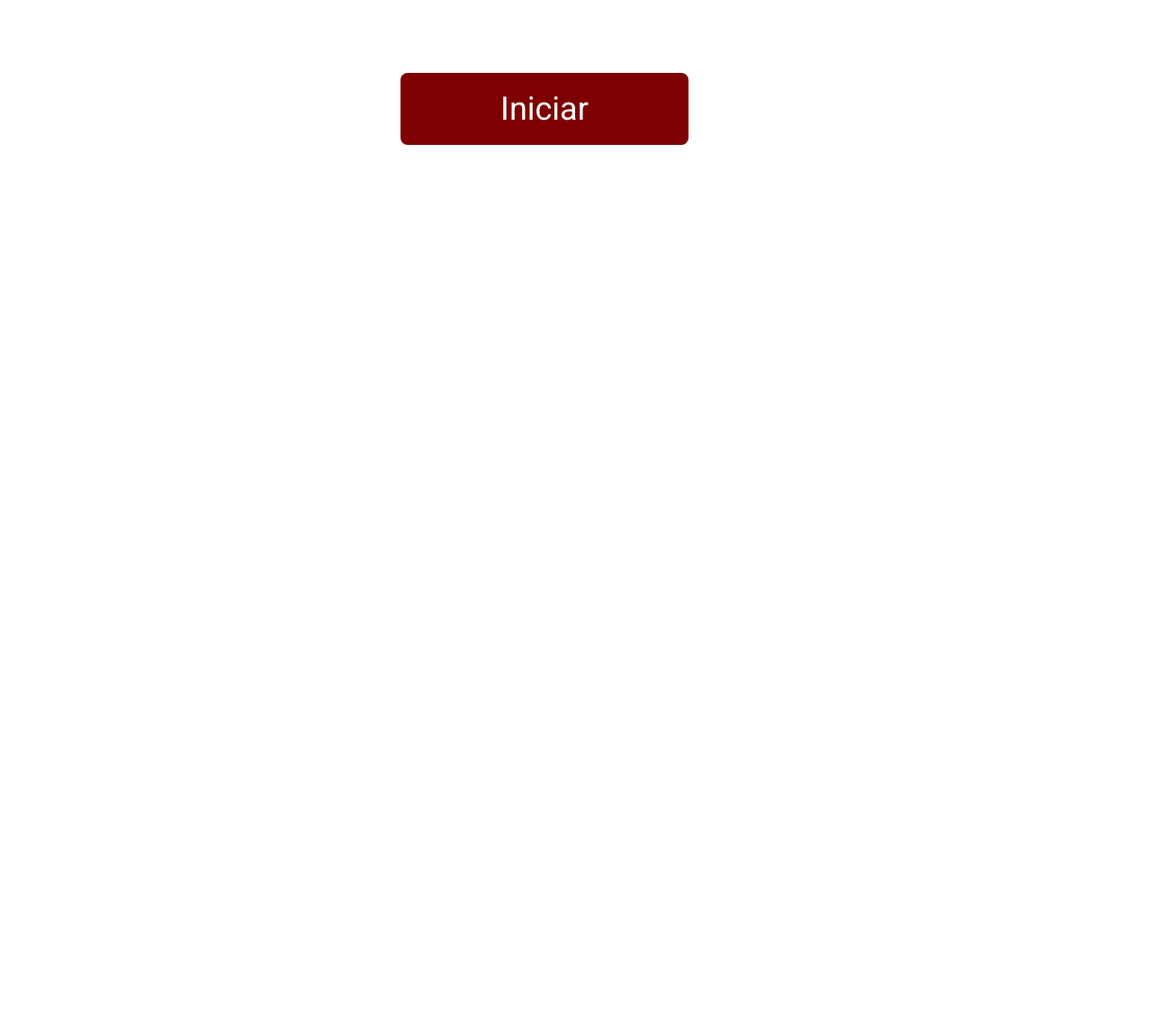
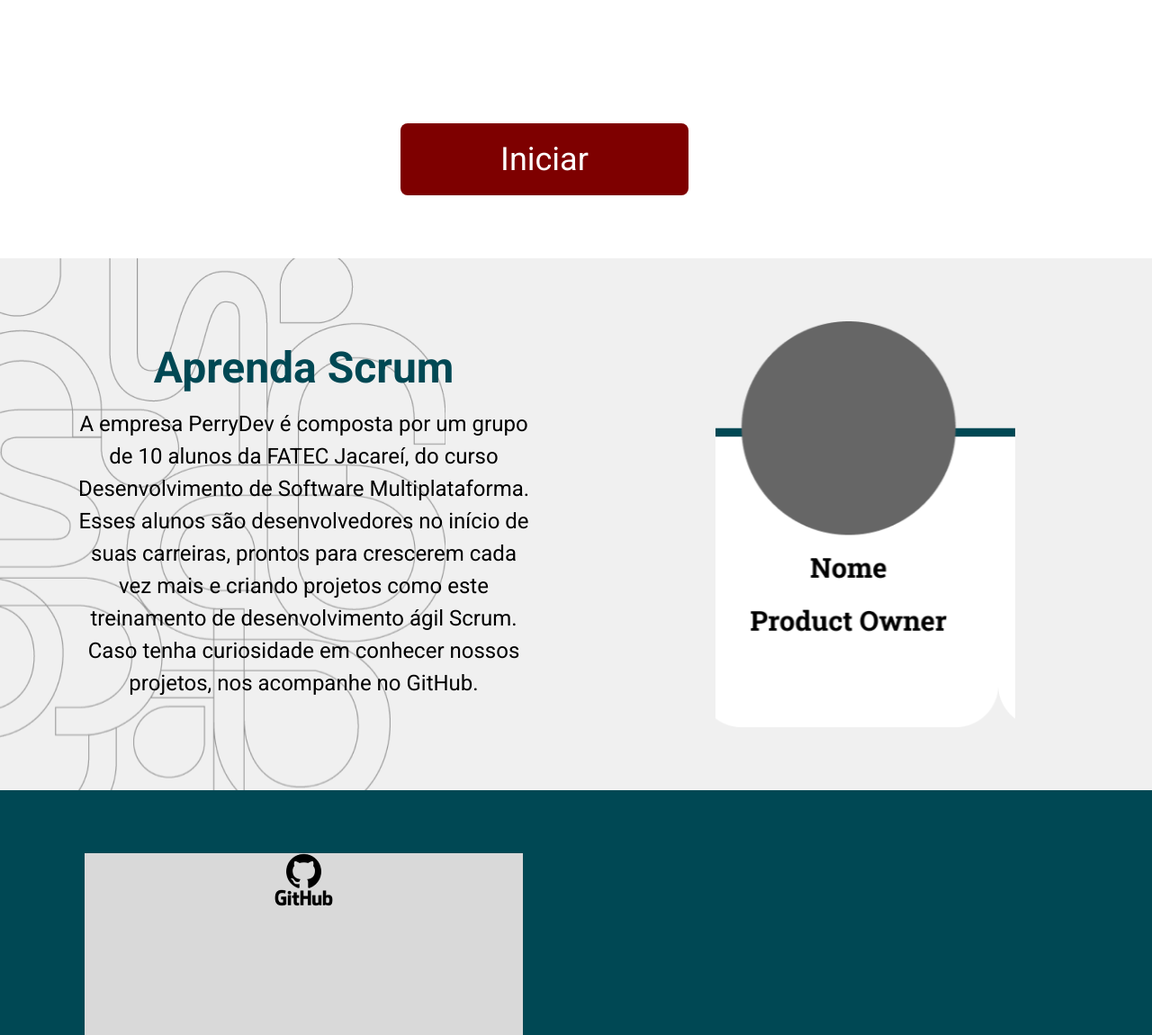
Before and after one commit to heclair/projetoIntegradorFatec, a website: page index.html in a window 1280 px wide. Shown: the part 1650-2800 px from the top of the page at 90% size. Before the commit the page ends 1881 px from the top, so only its background shows below. Drawn offline with nearby package versions, Linux system fonts and the light colour scheme.

Commit message:
ultima edicao

```diff
--- a/css/styles.css
+++ b/css/styles.css
@@ -159,12 +159,48 @@ header, .navbar{
 }
 
 
-/*BOTÃO INICIAR CURSO MARIANA RAMALHO*/
-
 /*OS DESENVOLVEDORES WILLIAN GARCIA E LUIZ EDUARDO*/
 
+#devTexto p{
+
+    font-family: 'Roboto';
+    font-style: normal;
+    font-weight: 400;
+    font-size: 24px;
+    line-height: 150%;
+}
+
+#devTexto h1{
+
+    font-family: 'Roboto';
+    font-weight: 700;
+    font-size: 48px;
+    line-height: 150%;
+    color: #004854 ;
+}
+
+#cinzaDev{
+    background-color: #F0F0F0;
+    padding: 0px;
+    background-image: url(../img/cps.png);
+    background-repeat: no-repeat;
+}
 
 /*CONTATO RAFAEL ESTEVAM*/
+#contContato{
+    background-color: #004854;
+}
+
+#contatoGit{
+    width: 487px;
+    height: 238px;
+    background-color: #D9D9D9;
+    padding: 0px;
+    text-align: center;
+    justify-content: center;
+
+}
+
 
 
 /*RODAPÉ RAFAEL ESTEVAM*/
--- a/index.html
+++ b/index.html
@@ -108,8 +108,9 @@
                           </div>
                         </div>
                         <div class="col-md-2 justify-content-center"></div>
-                        <div class="col-md-6 justify-content-center">
+                        <div class="col-md-6">
                             <div id="txtNossoCurso">
+                                <h1> Os Desenvolvedores</h1>
                                 <p>
                                     Nosso oferece uma formação completa em todos os aspectos dessa metodologia. Você vai aprender tudo sobre os papéis, eventos e artefatos do Scrum, além de técnicas avançadas para aplicar em seu projeto.
                                     Com nosso curso, você terá acesso a uma metodologia comprovada, capaz de impulsionar a produtividade e a qualidade de seu projeto, além de proporcionar uma entrega de valor constante para o cliente.
@@ -194,10 +195,69 @@
         </div>
 
     <!--OS DESENVOLVEDORES WILLIAN GARCIA E LUIZ EDUARDO-->
+    <div id="nossoCurso">
+        <div class="container-fluid" id="cinzaDev">
+            <div class="container">
+                <div class="row align-items-center">
 
+                    <div class="col-md-6">
+                        <div class="text-center" id="devTexto">
+                            <div >
+                                <h1>Aprenda Scrum</h1>
+                            </div>
+                            <p >
+                                A empresa PerryDev é composta por um grupo de 10 alunos da FATEC Jacareí, do curso Desenvolvimento de Software Multiplataforma. Esses alunos são desenvolvedores no início de suas carreiras, prontos para crescerem cada vez mais e criando projetos como este treinamento de desenvolvimento ágil Scrum. Caso tenha curiosidade em conhecer nossos projetos, nos acompanhe no GitHub.
+                            </p>
+                        </div>
+                    </div>
+                    <div class="col-md-2 justify-content-center"></div>
+                    <div class="col-md-4 justify-content-center">
+                        <div id="carouselExampleAutoplaying" class="carousel slide" data-bs-ride="carousel">
+                            <div class="carousel-inner">
+                              <div class="carousel-item active">
+                                <img src="./img/devs.png" class="rounded-4"  alt="...">
+                              </div>
+                              <div class="carousel-item">
+                                <img src="./img/devs.png"  class="rounded-4" alt="...">
+                              </div>
+                              <div class="carousel-item">
+                                <img src="./img/devs.png"  class="rounded-4" alt="...">
+                              </div>
+                            </div>
+                            <button class="carousel-control-prev" type="button" data-bs-target="#carouselExampleAutoplaying" data-bs-slide="prev">
+                              <span class="carousel-control-prev-icon" aria-hidden="true"></span>
+                              <span class="visually-hidden">Previous</span>
+                            </button>
+                            <button class="carousel-control-next" type="button" data-bs-target="#carouselExampleAutoplaying" data-bs-slide="next">
+                              <span class="carousel-control-next-icon" aria-hidden="true"></span>
+                              <span class="visually-hidden">Next</span>
+                            </button>
+                          </div>
+                        </div>
+                </div>
+            </div>
+        </div>
+    </div>
 
     <!--CONTATO RAFAEL ESTEVAM-->
+    <div id="contato">
+        <div class="container-fluid" id="contContato">
+            <div class="container">
+                <div class="row align-items-center">
+                    <div class="col-md-6">
+                        <div class="container" id="contatoGit">
+                                <img src="img/GitHub.png" alt="GitHub" id="giHubImg">
+                            </div>
+                    </div>
+                </div>
 
+            </div>
+
+        </div>
+
+    </div>
+
+</div>
 
 
 </main>
```
Also changed, not shown: img/devs.png (added), img/imcContato.png (added).
